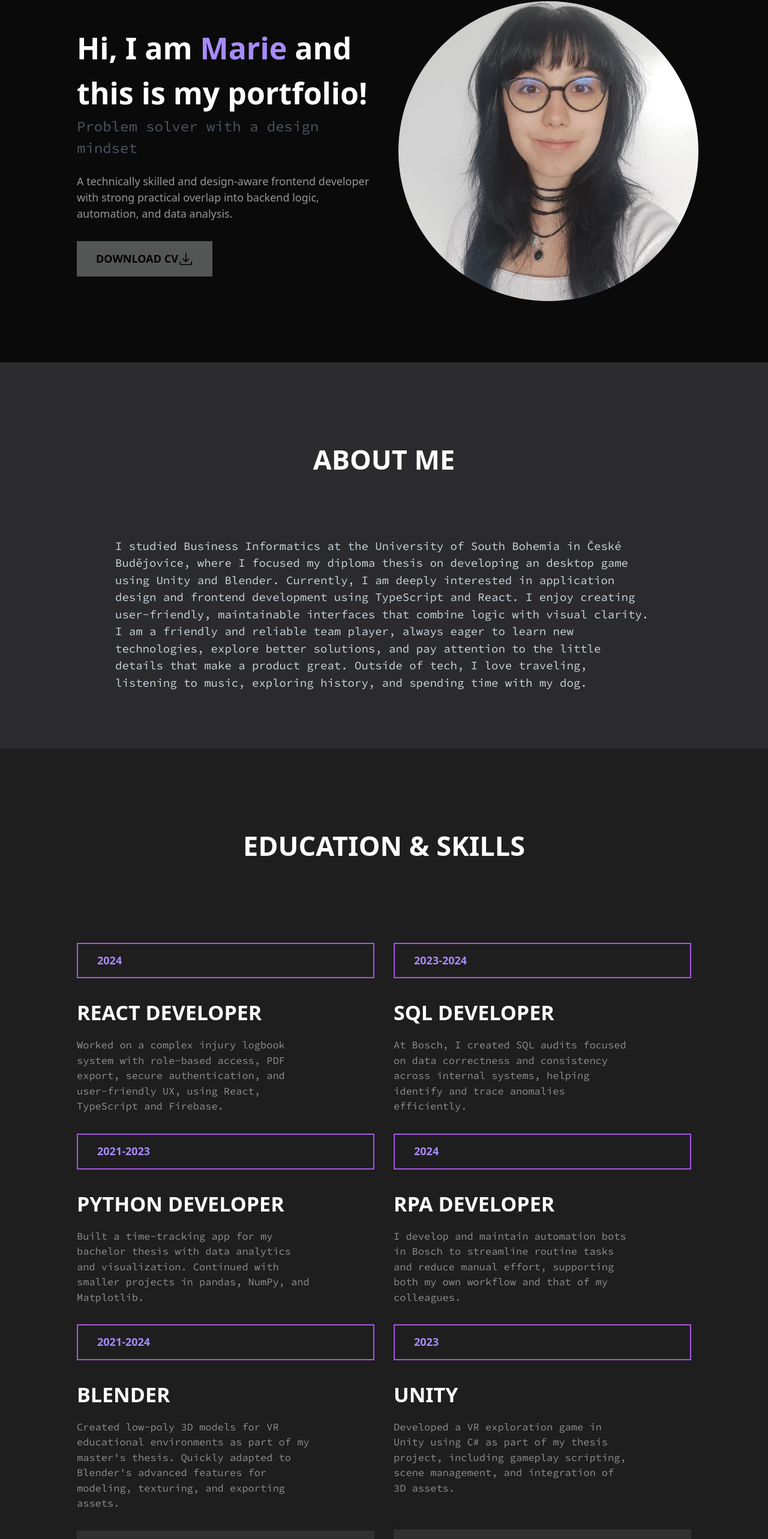
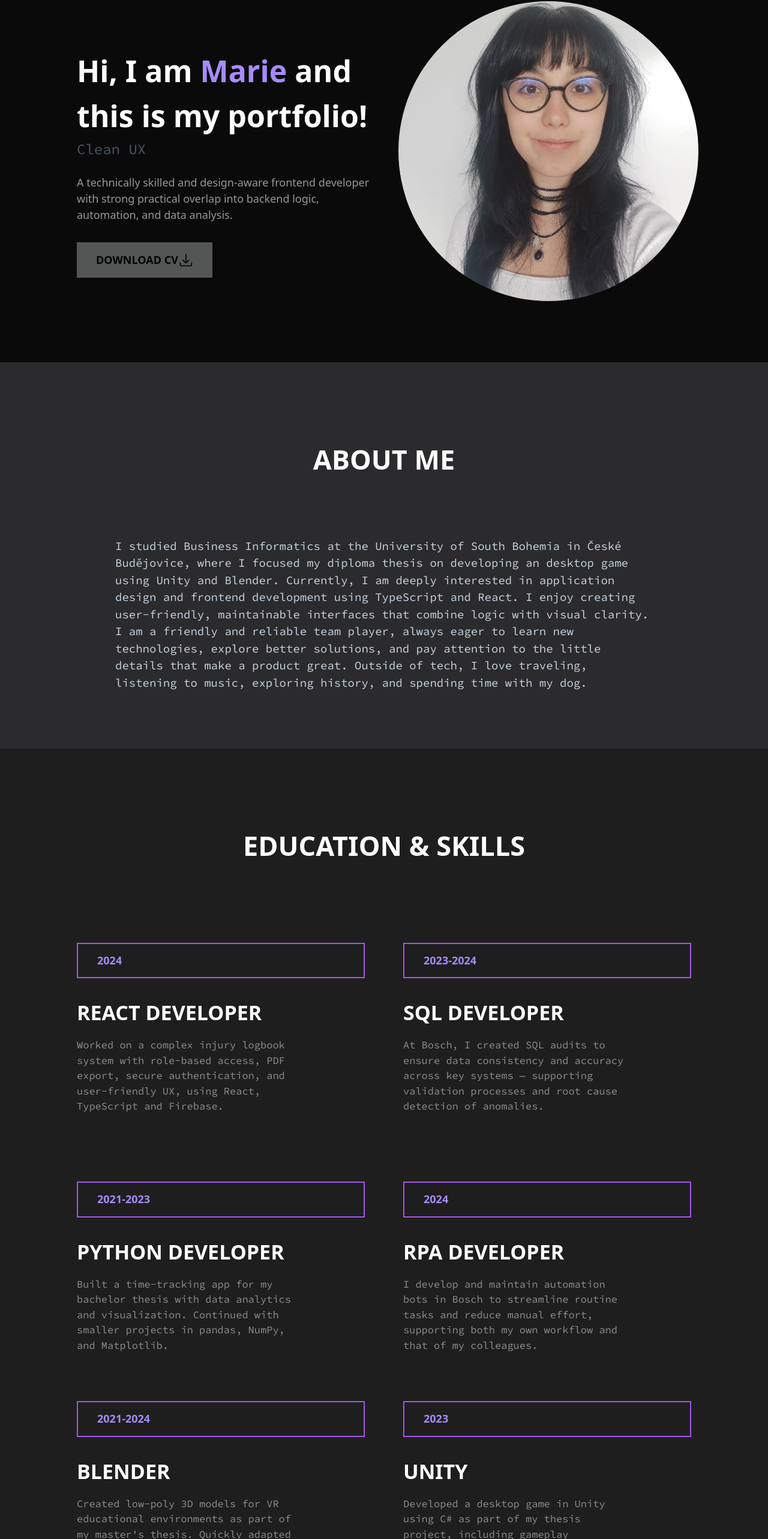
Before and after one commit to eycis/portfolio, a Next.js app: page / in a window 1280 px wide. Shown: the part 180-2746 px from the top of the page at 60% size. Built offline with nearby package versions, Linux system fonts and the light colour scheme.

Commit message:
Skills edit

```diff
--- a/components/Hero.tsx
+++ b/components/Hero.tsx
@@ -17,17 +17,17 @@ import { sendEmail } from "../services/emailService";
 const Hero = () => {
     return (
         // <div className="h-[88vh] bg-[url('/images/banner.jpg')] mt-[10vh] bg-cover bg-center">
-        <div className="h-[88vh]  bg-[#0a0a0a] mt-[10vh] bg-cover bg-center">
+        <div className="h-screen md:h-[88vh]  bg-[#0a0a0a] mt-[10vh] bg-cover bg-center">
             <div className="w-[80%] grid-cols-1 mx-auto grid lg:grid-cols-2 gap-[3rem] h-[100%] items-center">
                 <div>
-                    <h1 className="text-[35px] md:text-[50px] text-white font-bold">
+                    <h1 className="text-[35px] pt-10 md:text-[50px] text-white font-bold">
                         Hi, I am <span className="text-violet-400">Marie</span> and this is my portfolio!
                     </h1>
                     <TextEffect/>
                     <p className="mt-[1.5rem] text-[18px] text-[#ffffff92]">
                     A technically skilled and design-aware frontend developer with strong practical overlap into backend logic, automation, and data analysis.
                     </p>
-                    <div className="mt-[2rem] flex-col space-y-6 sm:space-y-0 sm:flex sm:flex-row items-center sm:space-x-6">
+                    <div className="mt-[2rem] flex-col space-y-6 sm:space-y-0 sm:flex sm:flex-row items-center">
                         <a href="/CV.pdf"
                             download
                             className="px-[2rem] hover:bg-violet-400 transition-all duration-200 py-[1rem] text-[18px]
@@ -37,8 +37,8 @@ const Hero = () => {
                         </a>
                     </div>
                 </div>
-                <div data-aos="fade-left" className="lg:w-[500px] mx-auto md:mx-0 mt-[2rem] lg:mt-0 lg:h-[500px] w-[300px] h-[300px] relative">
-                <Image src="/images/me.jpeg" alt="user" layout="fill" objectFit="\contain" className="object-cover rounded-full" />
+                <div data-aos="fade-left" className="lg:w-[500px] mx-auto md:mx-0 lg:mt-0 lg:h-[500px] w-[300px] h-[300px] relative">
+                <Image src="/images/me.jpeg" alt="user" fill objectFit="\contain" className="object-cover rounded-full" />
                 </div>
             </div>
         </div>
--- a/components/Projects.tsx
+++ b/components/Projects.tsx
@@ -7,9 +7,9 @@ const Projects = () => {
         <h1 className='heading mb-10'>
             My Projects
         </h1>
-        <div className='w-[50%] pt-[rem] mx-auto grid grid-cols-1 md:grid-cols-2 lg:grid-cols-2 gap-8 mb-28'>
+        <div className='w-[80%] pt-[rem] mx-auto grid grid-cols-1 md:grid-cols-2 lg:grid-cols-2 gap-8 mb-28'>
         <div className='flex flex-col justify-center col-span-2' data-aos = "fade up">
-            <h2 className='mt-[5rem] uppercase font-semibold mb-[1rem] text-[15px] sm:text-[25px] md:text-[30px] text-white'>
+            <h2 className='mt-[2rem] uppercase font-semibold mb-[1rem] text-[15px] sm:text-[25px] md:text-[30px] text-white'>
                 Injury Logbook
             </h2>
             <p className='text-[#aaaaaa] w-[90%] text-[17px] opacity-80 font-mono '>
@@ -22,7 +22,8 @@ const Projects = () => {
             <div data-aos = "fade-up">
                 <div className='transform cursor-pointer hover:-translate-y-6 transition-all duration-200 relative
                 w-[100%] h-[200px] md:h-[300px]'>
-                    <Image src="/images/el2.gif" alt='portfolio' layout='fill' className='object-contain'/>
+                    <Image src="/images/el2.gif" alt='portfolio' layout='responsive' width={500}
+                    height={700} className='object-contain'/>
                 </div>
             </div>
             <div data-aos = "fade-up" data-aos-delay="300">
--- a/components/Skills.tsx
+++ b/components/Skills.tsx
@@ -1,49 +1,67 @@
-import React from 'react'
+import React from 'react';
 import SkillsLanguage from './SkillsLanguage';
 import SkillItem from './SkillItem';
 
 function Skills() {
   return (
-    <div className='pt-[4rem] md:pt-[8rem] pb-[5rem] bg-[#1e1e1f]'>
-      <h1 className='heading'>
-        Education & Skills
-      </h1>
-      <div className='w-[80%] mx-auto pt-[rem] md:pt-[8rem] grid grid-cols-1 md:grid-cols-2 gap-[2rem] items-start'>
-      <div>
+    <div className="pt-[4rem] md:pt-[8rem] pb-[5rem] bg-[#1e1e1f]">
+      <h1 className="heading">Education & Skills</h1>
+      <div className="w-[90%] md:w-[80%] mx-auto pt-[5rem] md:pt-[8rem] grid grid-cols-1 md:grid-cols-2 gap-[4rem] items-start">
+
+        <div className="flex flex-col space-y-[5rem]">
           <SkillItem
-            title='React Developer'
-            year='2024'
-            text= "Worked on a complex injury logbook system with role-based access, PDF export, secure authentication, and user-friendly UX, using React, TypeScript and Firebase."/>
+            title="React Developer"
+            year="2024"
+            text="Worked on a complex injury logbook system with role-based access, PDF export, secure authentication, and user-friendly UX, using React, TypeScript and Firebase."
+          />
           <SkillItem
-            title='Python developer'
-            year='2021-2023'
-            text="Built a time-tracking app for my bachelor thesis with data analytics and visualization. Continued with smaller projects in pandas, NumPy, and Matplotlib."/>
+            title="Python Developer"
+            year="2021-2023"
+            text="Built a time-tracking app for my bachelor thesis with data analytics and visualization. Continued with smaller projects in pandas, NumPy, and Matplotlib."
+          />
           <SkillItem
-            title='Blender'
-            year='2021-2024'
-            text="Created low-poly 3D models for VR educational environments as part of my master's thesis.
-            Quickly adapted to Blender's advanced features for modeling, texturing, and exporting assets."/>
-          <SkillsLanguage skill1 = 'React' skill2 = 'Python' skill3='Blender' level1= 'w-[80%]' level2='w-[60%]' level3='w-[65%]' />
+            title="Blender"
+            year="2021-2024"
+            text="Created low-poly 3D models for VR educational environments as part of my master's thesis. Quickly adapted to Blender's advanced features for modeling, texturing, and exporting assets."
+          />
+          <SkillsLanguage
+            skill1="React"
+            level1="w-[80%]"
+            skill2="Python"
+            level2="w-[60%]"
+            skill3="Blender"
+            level3="w-[65%]"
+          />
         </div>
-        <div>
+
+        <div className="flex flex-col space-y-[5rem]">
           <SkillItem
-            title='SQL developer'
-            year='2023-2024'
-            text="At Bosch, I created SQL audits focused on data correctness and consistency across internal systems, helping identify and trace anomalies efficiently."/>
+            title="SQL Developer"
+            year="2023-2024"
+            text="At Bosch, I created SQL audits to ensure data consistency and accuracy across key systems — supporting validation processes and root cause detection of anomalies."
+          />
           <SkillItem
-            title='RPA developer'
-            year='2024'
-            text="I develop and maintain automation bots in Bosch to streamline routine tasks and reduce manual effort, supporting both my own workflow and that of my colleagues."/>
+            title="RPA Developer"
+            year="2024"
+            text="I develop and maintain automation bots in Bosch to streamline routine tasks and reduce manual effort, supporting both my own workflow and that of my colleagues."
+          />
           <SkillItem
-            title='Unity'
-            year='2023'
-            text="Developed a VR exploration game in Unity using C# as part of my thesis project, including gameplay scripting, scene management, and integration of 3D assets."/>
-          <div className='mt-4'> .</div>
-          <SkillsLanguage skill1 = 'SQL Developer' skill2 = 'RPA developer' skill3='Unity' level1= 'w-[70%]' level2='w-[90%]' level3='w-[60%]'/>
+            title="Unity"
+            year="2023"
+            text="Developed a desktop game in Unity using C# as part of my thesis project, including gameplay scripting, scene management, and integration of 3D assets, with a focus on creating an engaging and educational experience."
+          />
+          <SkillsLanguage
+            skill1="SQL Developer"
+            level1="w-[70%]"
+            skill2="RPA Developer"
+            level2="w-[90%]"
+            skill3="Unity"
+            level3="w-[60%]"
+          />
         </div>
       </div>
     </div>
   );
-};
+}
 
 export default Skills;
--- a/components/TextEffects.tsx
+++ b/components/TextEffects.tsx
@@ -4,19 +4,23 @@ const TextEffect = () => {
   return (
     <TypeAnimation
     sequence={[
-      'React & TypeScript developer',
+      'React Developer',
       1500,
-      'Problem solver with a design mindset',
+      'TypeScript Enthusiast',
       1500,
-      'Engineer with a passion for clean UX',
+      'Clean UX Advocate',
       1500,
-      'Detail-oriented & data-driven',
+      'Creative Engineer',
       1500,
-      'Always learning something new',
+      'Problem Solver',
+      1500,
+      'Tech Explorer',
+      1500,
+      'Detail Lover',
       1500
     ]}
       speed={50}
-      className = "text-[2rem] md:text-[1.5rem] text-gray-600 font-mono"
+      className = "text-[1rem] pt-5 md:text-[1.5rem] text-gray-600 font-mono"
       repeat={Infinity}
     />
   );
--- a/components/mobileNav.tsx
+++ b/components/mobileNav.tsx
@@ -1,5 +1,6 @@
 import { XMarkIcon } from "@heroicons/react/24/solid";
 import React from "react";
+import { Link } from "react-scroll";
 
 interface Props{
     nav:boolean;
@@ -11,12 +12,58 @@ const MobileNav = ({nav, closeNav}: Props) => {
     return(
         <div className = {`fixed ${navAnimation} transform transition-all duration-300 top-0 right-0 bottom-0 z-[100000] bg-[#09101a]`}>
             <div className = "w-[100vw] h-[100vh] flex flex-col items-center justify-center">
-                <div className = "nav-link-mobile">Home</div>
-                <div className = "nav-link-mobile">About me</div>
-                {/* <div className = "nav-link-mobile">Services</div> */}
-                <div className = "nav-link-mobile">Skills</div>
-                <div className = "nav-link-mobile">Projects</div>
-                <div className = "nav-link-mobile">Contact</div>
+                <Link
+                    to="hero"
+                    spy={true}
+                    onClick={closeNav}
+                    smooth={true}
+                    offset={-70}
+                    duration={500}
+                    className = "nav-link-mobile">
+                    Home
+                </Link>
+                <Link
+                    to="about"
+                    spy={true}
+                    smooth={true}
+                    onClick={closeNav}
+                    offset={-70}
+                    duration={500}
+                    className = "nav-link-mobile">About me
+                </Link>
+                <Link
+                    to="skills"
+                    spy={true}
+                    smooth={true}
+                    onClick={closeNav}
+                    offset={-70}
+                    duration={500}
+                    className = "nav-link-mobile">Skills
+                </Link>
+                <Link
+                    to="projects"
+                    spy={true}
+                    onClick={closeNav}
+                    smooth={true}
+                    offset={-70}
+                    duration={500}
+                    className = "nav-link-mobile">Projects
+                </Link>
+                <Link
+                    to="reviewspage"
+                    spy={true}
+                    smooth={true}
+                    offset={-70}
+                    duration={500}
+                className = "nav-link-mobile">Reviews</Link>
+                <Link
+                    to="contact"
+                    spy={true}
+                    onClick={closeNav}
+                    smooth={true}
+                    offset={-70}
+                    duration={500}
+                className = "nav-link-mobile">Contact</Link>
             </div>
             <div onClick = {closeNav}
                 className= "absolute z-[100000000] cursor-pointer top-[2rem] right-[2rem] w-[2rem] h-[2rem] text-violet-300">
```
